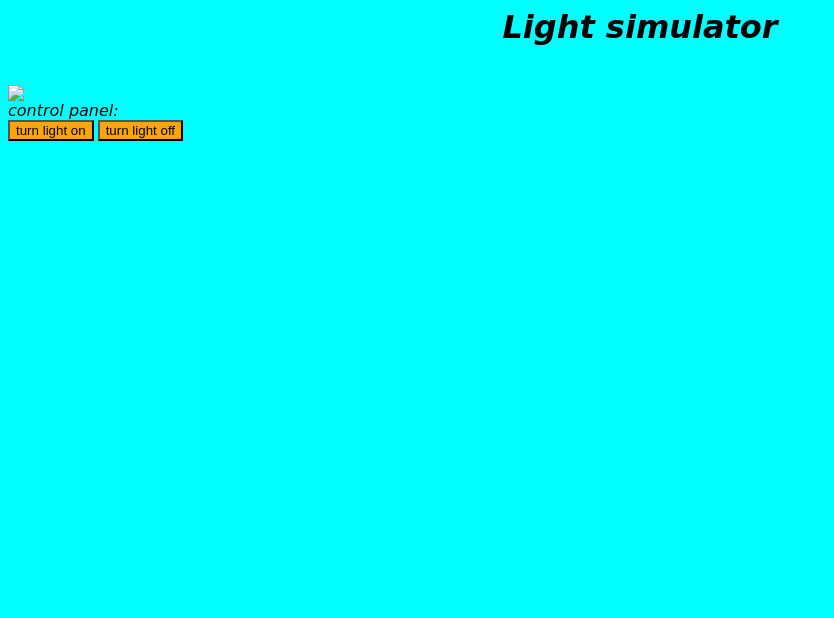
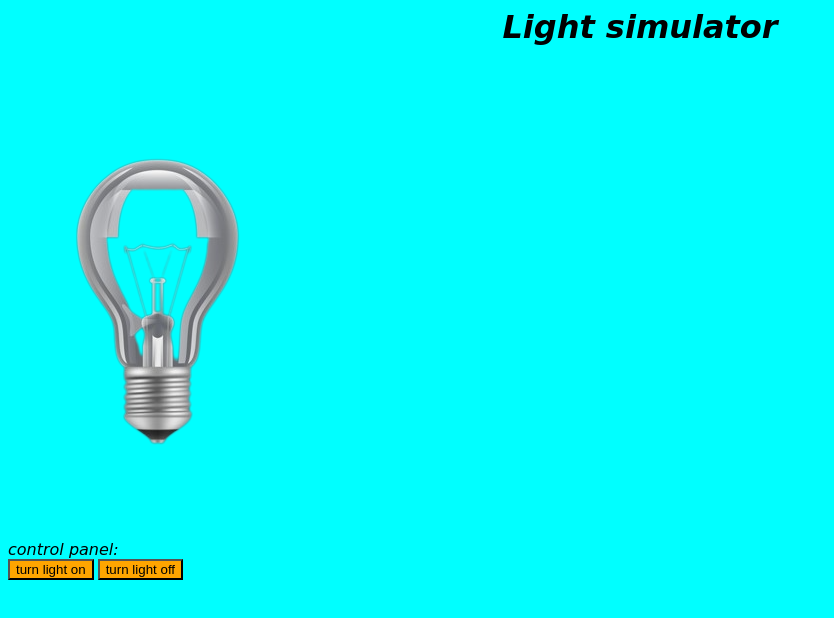
Before and after one commit to aroosh2022/fixed-light-sim, a plain HTML site: page index.html in a window 1280 px wide. Shown: the whole page, without its empty margins (0-834 px from the left). Drawn offline with Linux system fonts and the light colour scheme.

Commit message:
Update index.html

```diff
--- a/index.html
+++ b/index.html
@@ -9,7 +9,7 @@
 <body>
 	<h1>Light simulator</h1>
 	<br>
-	<img src="images/off.png" , id="bulb">
+	<img src="off.png" , id="bulb">
 	<br>
 	<label>control panel:</label>
 	<br>
```
